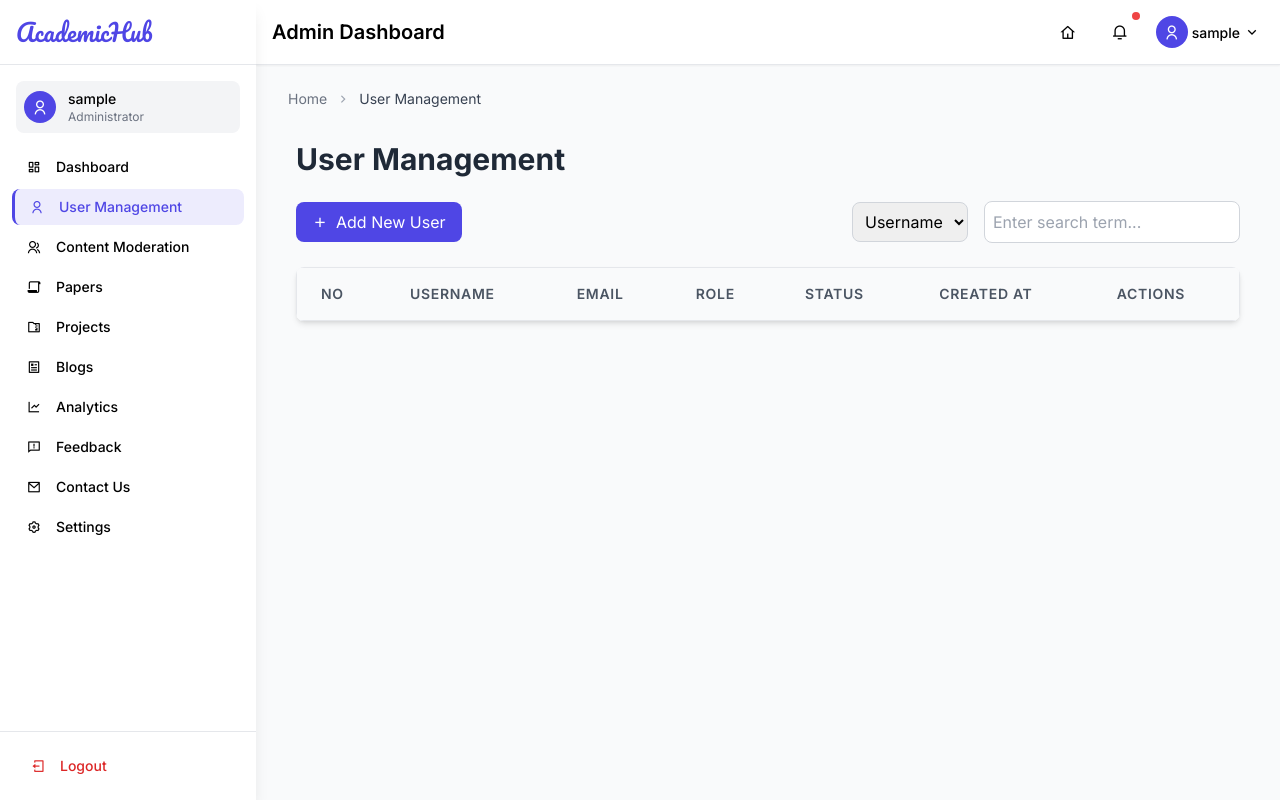
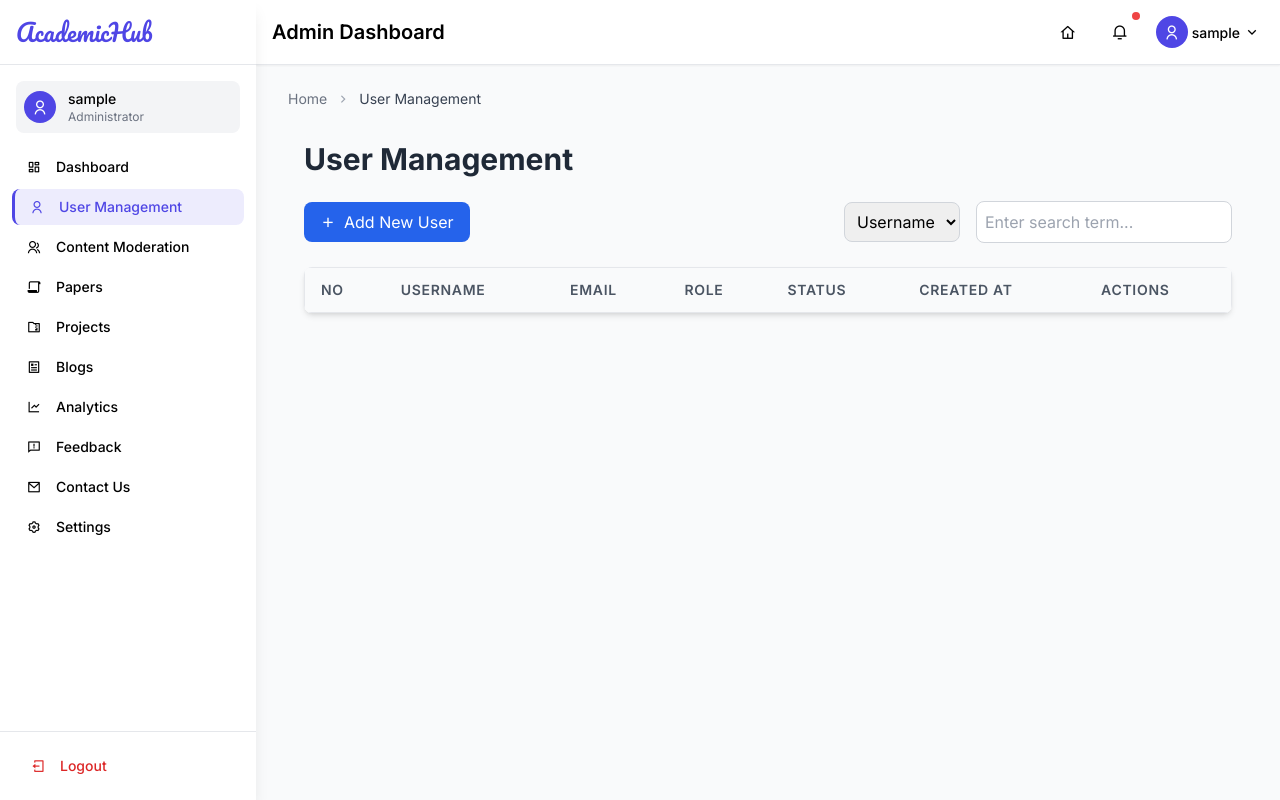
Before and after one commit to keyurbhatiya/Academichub, a Django app: page /admin/users/ in a window 1280 px wide. Run offline with Django 4.2, Linux system fonts and the light colour scheme; the visitor is signed in with stand-in values (Sample User, id 1); data comes from the database, SQL or seed files in the repository; lists and menus that the app fills with data are empty; some libraries are stand-ins or nearby versions.

Commit message:
Refactor user management templates: remove old users.html, add new add_user.html, user_profile.html, and updated users.html with improved structure and functionality

```diff
--- a/academichub/urls.py
+++ b/academichub/urls.py
@@ -16,6 +16,7 @@ urlpatterns = [
     path('admin/blogs/create/', views.create_blog, name='create_blog'),
     path('admin/content-moderation/', views.Content_Moderation, name='content_moderation'),
     path('admin/users/<int:user_id>/profile/', views.view_user_profile, name='view_user_profile'),
+    path('admin/users/create-user/', views.add_user, name='admin_add_user'),
     path('admin/users/<int:user_id>/deactivate/', views.deactivate_user, name='deactivate_user'),
     path('admin/users/<int:user_id>/activate/', views.activate_user, name='activate_user'),
     path('admin/papers/upload/', views.upload_old_paper, name='upload_old_paper'),
--- a/core/views.py
+++ b/core/views.py
@@ -9,6 +9,7 @@ from .forms import ContentModerationForm
 from django.db.models.functions import TruncMonth
 from django.db.models import Count
 import json
+from django.db import IntegrityError
 from django.http import JsonResponse
 from datetime import datetime
 from django.utils import timezone
@@ -71,8 +72,6 @@ def login_view(request):
 def logout_view(request):
     logout(request)
     return redirect('home')
-
-
 
 def papers(request):
     papers = OldPaper.objects.all().order_by('-uploaded_at')
@@ -354,6 +353,8 @@ def user_uploads_view(request):
     }
     return render(request, 'core/user_uploads.html', context)
 
+############################################################# admin views #############################################################
+
 # admin_dashboard view
 
 @login_required
@@ -452,7 +453,31 @@ def admin_users(request):
         'sort_by': sort_by
     }
 
-    return render(request, 'admin/users.html', context)
+    return render(request, 'admin/user_managment/users.html', context)
+
+
+@login_required
+def add_user(request):
+    if not request.user.is_superuser:
+        messages.error(request, "You do not have permission to access this page.")
+        return redirect('admin_dashboard')
+
+    if request.method == 'POST':
+        form = RegisterForm(request.POST)
+        if form.is_valid():
+            user = form.save(commit=False)
+            user.set_password(form.cleaned_data['password1'])  # use password1
+            user.save()
+            messages.success(request, f"User {user.username} created successfully.")
+            return redirect('admin_users')
+        else:
+            messages.error(request, "Please correct the errors below.")
+    else:
+        form = RegisterForm()
+
+    return render(request, 'admin/user_managment/add_user.html', {'form': form})
+
+
 
 @login_required
 def admin_papers(request):
@@ -559,7 +584,7 @@ def Content_Moderation(request):
 @user_passes_test(lambda u: u.is_superuser)
 def view_user_profile(request, user_id):
     user_profile = get_object_or_404(User, id=user_id)
-    return render(request, 'admin/user_profile.html', {'user_profile': user_profile})
+    return render(request, 'admin/user_managment/user_profile.html')
 
 # Deactivate user view
 @login_required
--- a/templates/admin/user_profile.html
+++ b/templates/admin/user_managment/user_profile.html
@@ -61,7 +61,7 @@
             </div>
         </div>
         <div class="mt-6">
-            <a href="{% url 'deactivate_user' user_profile.id %}" class="inline-flex items-center px-4 py-2 bg-red-600 text-white text-sm font-medium rounded-lg hover:bg-red-700 transition-colors">
+            <a href="#" class="inline-flex items-center px-4 py-2 bg-red-600 text-white text-sm font-medium rounded-lg hover:bg-red-700 transition-colors">
                 <i class="ri-user-unfollow-line mr-2"></i>
                 {% if user_profile.is_active %}
                     Deactivate User
--- a/templates/admin/users.html
+++ b/templates/admin/user_managment/users.html
@@ -6,7 +6,7 @@
 <!-- Breadcrumb -->
 <div class="px-4 py-2 bg-gray-50 text-sm">
     <div class="flex items-center space-x-2">
-        <a href="{% url 'admin_dashboard' %}" class="text-gray-500 hover:text-primary">Home</a>
+        <a href="{% url 'admin_dashboard' %}" class="text-gray-500 hover:text-blue-600">Home</a>
         <div class="w-4 h-4 flex items-center justify-center text-gray-400">
             <i class="ri-arrow-right-s-line"></i>
         </div>
@@ -16,20 +16,36 @@
 
 <!-- Messages -->
 {% if messages %}
-    <div class="mb-6 space-y-3">
+<div class="mx-4 my-6 space-y-3">
     {% for message in messages %}
-        <div class="relative p-4 rounded-xl border-l-4 shadow-sm transition-all duration-300 hover:shadow-md {% if message.tags == 'success' %}bg-gradient-to-r from-green-50 to-emerald-50 border-green-500 text-green-800{% elif message.tags == 'error' %}bg-gradient-to-r from-red-50 to-rose-50 border-red-500 text-red-800{% elif message.tags == 'warning' %}bg-gradient-to-r from-yellow-50 to-amber-50 border-yellow-500 text-yellow-800{% else %}bg-gradient-to-r from-blue-50 to-indigo-50 border-blue-500 text-blue-800{% endif %}">
+    <div class="relative p-4 rounded-xl border-l-4 shadow-sm transition-all duration-300 hover:shadow-md
+        {% if message.tags == 'success' %}bg-gradient-to-r from-green-50 to-emerald-50 border-green-500 text-green-800
+        {% elif message.tags == 'error' %}bg-gradient-to-r from-red-50 to-rose-50 border-red-500 text-red-800
+        {% elif message.tags == 'warning' %}bg-gradient-to-r from-yellow-50 to-amber-50 border-yellow-500 text-yellow-800
+        {% else %}bg-gradient-to-r from-blue-50 to-indigo-50 border-blue-500 text-blue-800{% endif %}">
         <div class="flex items-start">
             <div class="flex-shrink-0 mr-3">
-                    <div class="w-8 h-8 rounded-full flex items-center justify-center {% if message.tags == 'success' %}bg-green-100{% elif message.tags == 'error' %}bg-red-100{% elif message.tags == 'warning' %}bg-yellow-100{% else %}bg-blue-100{% endif %}">
-                        <i class="{% if message.tags == 'success' %}ri-check-circle-fill text-green-600{% elif message.tags == 'error' %}ri-error-warning-fill text-red-600{% elif message.tags == 'warning' %}ri-alert-fill text-yellow-600{% else %}ri-information-fill text-blue-600{% endif %} text-lg" aria-hidden="true"></i>
+                <div class="w-8 h-8 rounded-full flex items-center justify-center
+                    {% if message.tags == 'success' %}bg-green-100
+                    {% elif message.tags == 'error' %}bg-red-100
+                    {% elif message.tags == 'warning' %}bg-yellow-100
+                    {% else %}bg-blue-100{% endif %}">
+                    <i class="{% if message.tags == 'success' %}ri-check-circle-fill text-green-600
+                        {% elif message.tags == 'error' %}ri-error-warning-fill text-red-600
+                        {% elif message.tags == 'warning' %}ri-alert-fill text-yellow-600
+                        {% else %}ri-information-fill text-blue-600{% endif %} text-lg" aria-hidden="true"></i>
                 </div>
             </div>
             <div class="flex-1 min-w-0">
                 <p class="font-medium leading-5">{{ message }}</p>
             </div>
             <div class="flex-shrink-0 ml-4">
-                    <button type="button" class="inline-flex rounded-md p-1.5 focus:outline-none focus:ring-2 focus:ring-offset-2 {% if message.tags == 'success' %}text-green-500 hover:bg-green-100 focus:ring-green-500{% elif message.tags == 'error' %}text-red-500 hover:bg-red-100 focus:ring-red-500{% elif message.tags == 'warning' %}text-yellow-500 hover:bg-yellow-100 focus:ring-yellow-500{% else %}text-blue-500 hover:bg-blue-100 focus:ring-blue-500{% endif %} transition-colors duration-200" onclick="this.parentElement.parentElement.parentElement.remove()">
+                <button type="button" class="inline-flex rounded-md p-1.5 focus:outline-none focus:ring-2 focus:ring-offset-2
+                    {% if message.tags == 'success' %}text-green-500 hover:bg-green-100 focus:ring-green-500
+                    {% elif message.tags == 'error' %}text-red-500 hover:bg-red-100 focus:ring-red-500
+                    {% elif message.tags == 'warning' %}text-yellow-500 hover:bg-yellow-100 focus:ring-yellow-500
+                    {% else %}text-blue-500 hover:bg-blue-100 focus:ring-blue-500{% endif %} transition-colors duration-200"
+                    onclick="this.closest('.relative').remove()">
                     <span class="sr-only">Dismiss</span>
                     <i class="ri-close-line text-lg" aria-hidden="true"></i>
                 </button>
@@ -41,21 +57,22 @@
 {% endif %}
 
 <!-- User Management Section -->
-<div class="container mx-auto p-6">
-    <h1 class="text-3xl font-bold text-gray-800 mb-6">User Management</h1>
+<div class="container mx-auto px-4 sm:px-6 lg:px-8 py-6">
+    <h1 class="text-2xl sm:text-3xl font-bold text-gray-800 mb-6">User Management</h1>
 
     <div class="mb-6 flex flex-col sm:flex-row sm:items-center sm:justify-between gap-4">
-        <a href="#" class="inline-flex items-center px-4 py-2 bg-primary text-white rounded-lg transition-colors">
+        <a href="{% url 'admin_add_user' %}" class="inline-flex items-center px-4 py-2 bg-blue-600 text-white rounded-lg hover:bg-blue-700 transition-colors w-full sm:w-auto justify-center sm:justify-start">
             <i class="ri-add-line mr-2"></i> Add New User
         </a>
-        <div class="flex items-center gap-4">
-            <select id="filter-type" class="border border-gray-300 rounded-lg p-2 focus:ring-2 focus:ring-blue-500 focus:outline-none">
+        <div class="flex flex-col sm:flex-row items-center gap-4 w-full sm:w-auto">
+            <select id="filter-type" class="border border-gray-300 rounded-lg p-2 focus:ring-2 focus:ring-blue-500 focus:outline-none w-full sm:w-auto">
                 <option value="username">Username</option>
                 <option value="email">Email</option>
                 <option value="role">Role</option>
                 <option value="status">Status</option>
             </select>
-            <input type="text" id="filter-input" placeholder="Enter search term..." class="border border-gray-300 rounded-lg p-2 w-full sm:w-64 focus:ring-2 focus:ring-blue-500 focus:outline-none">
+            <input type="text" id="filter-input" placeholder="Enter search term..."
+                class="border border-gray-300 rounded-lg p-2 focus:ring-2 focus:ring-blue-500 focus:outline-none w-full sm:w-64">
         </div>
     </div>
 
@@ -63,43 +80,45 @@
         <table class="min-w-full bg-white border border-gray-200">
             <thead class="bg-gray-100">
                 <tr>
-                    <th class="px-6 py-4 text-left text-sm font-semibold text-gray-600 uppercase tracking-wider">No</th>
-                    <th class="px-6 py-4 text-left text-sm font-semibold text-gray-600 uppercase tracking-wider">Username</th>
-                    <th class="px-6 py-4 text-left text-sm font-semibold text-gray-600 uppercase tracking-wider">Email</th>
-                    <th class="px-6 py-4 text-left text-sm font-semibold text-gray-600 uppercase tracking-wider">Role</th>
-                    <th class="px-6 py-4 text-left text-sm font-semibold text-gray-600 uppercase tracking-wider">Status</th>
-                    <th class="px-6 py-4 text-left text-sm font-semibold text-gray-600 uppercase tracking-wider">Created At</th>
-                    <th class="px-6 py-4 text-left text-sm font-semibold text-gray-600 uppercase tracking-wider">Actions</th>
+                    <th class="px-4 py-3 text-left text-xs sm:text-sm font-semibold text-gray-600 uppercase tracking-wider">No</th>
+                    <th class="px-4 py-3 text-left text-xs sm:text-sm font-semibold text-gray-600 uppercase tracking-wider">Username</th>
+                    <th class="px-4 py-3 text-left text-xs sm:text-sm font-semibold text-gray-600 uppercase tracking-wider">Email</th>
+                    <th class="px-4 py-3 text-left text-xs sm:text-sm font-semibold text-gray-600 uppercase tracking-wider">Role</th>
+                    <th class="px-4 py-3 text-left text-xs sm:text-sm font-semibold text-gray-600 uppercase tracking-wider">Status</th>
+                    <th class="px-4 py-3 text-left text-xs sm:text-sm font-semibold text-gray-600 uppercase tracking-wider">Created At</th>
+                    <th class="px-4 py-3 text-left text-xs sm:text-sm font-semibold text-gray-600 uppercase tracking-wider">Actions</th>
                 </tr>
             </thead>
             <tbody class="divide-y divide-gray-200">
                 {% for user in users %}
                 {% if not user.is_superuser %}
                 <tr class="hover:bg-gray-50 transition-colors">
-                    <td class="px-6 py-4 text-sm text-gray-700">{{ forloop.counter }}</td>
-                    <td class="px-6 py-4 text-sm text-gray-700">{{ user.get_full_name|default:user.username }}</td>
-                    <td class="px-6 py-4 text-sm text-gray-700">{{ user.email }}</td>
-                    <td class="px-6 py-4 text-sm">
-                        <span class="inline-flex px-2 text-xs font-semibold leading-5 rounded-full {% if user.is_superuser %}text-green-800 bg-green-100{% else %}text-blue-800 bg-blue-100{% endif %}">
+                    <td class="px-4 py-3 text-sm text-gray-700">{{ forloop.counter }}</td>
+                    <td class="px-4 py-3 text-sm text-gray-700">{{ user.get_full_name|default:user.username }}</td>
+                    <td class="px-4 py-3 text-sm text-gray-700 truncate max-w-xs">{{ user.email }}</td>
+                    <td class="px-4 py-3 text-sm">
+                        <span class="inline-flex px-2 py-1 text-xs font-semibold rounded-full
+                            {% if user.is_superuser %}text-green-800 bg-green-100{% else %}text-blue-800 bg-blue-100{% endif %}">
                             {{ user.is_superuser|yesno:"Admin,User" }}
                         </span>
                     </td>
-                    <td class="px-6 py-4 text-sm">
-                        <span class="inline-flex px-3 py-1 text-xs font-semibold leading-5 rounded-full {% if user.is_active %}text-green-800 bg-green-100{% else %}text-red-800 bg-red-100{% endif %}">
+                    <td class="px-4 py-3 text-sm">
+                        <span class="inline-flex px-3 py-1 text-xs font-semibold rounded-full
+                            {% if user.is_active %}text-green-800 bg-green-100{% else %}text-red-800 bg-red-100{% endif %}">
                             {{ user.is_active|yesno:"Active,Inactive" }}
                         </span>
                     </td>
-                    <td class="px-6 py-4 text-sm text-gray-700">{{ user.date_joined|date:"M d, Y" }}</td>
-                    <td class="px-6 py-4 text-sm">
+                    <td class="px-4 py-3 text-sm text-gray-700">{{ user.date_joined|date:"M d, Y" }}</td>
+                    <td class="px-4 py-3 text-sm">
                         <button data-dialog-target="animated-modal" onclick='openUserModal({
                             "id": "{{ user.id }}",
                             "username": "{{ user.username|escapejs }}",
                             "email": "{{ user.email|escapejs }}",
                             "date_joined": "{{ user.date_joined|date:"M d, Y" }}",
-                            "last_login": "{{ user.last_login|date:"M d, Y H:i" }}",
+                            "last_login": "{{ user.last_login|date:"M d, Y H:i"|default:"Never" }}",
                             "is_active": {{ user.is_active|yesno:"true,false" }}
                         })'
-                            class="px-4 py-2 text-blue-600 border border-blue-600 rounded hover:bg-blue-600 hover:text-white transition-colors">
+                            class="px-3 py-1 text-blue-600 border border-blue-600 rounded hover:bg-blue-600 hover:text-white transition-colors">
                             View Details
                         </button>
                     </td>
@@ -107,7 +126,7 @@
                 {% endif %}
                 {% empty %}
                 <tr>
-                    <td colspan="7" class="text-center px-6 py-4 text-gray-500">No users found.</td>
+                    <td colspan="7" class="text-center px-4 py-4 text-gray-500">No users found.</td>
                 </tr>
                 {% endfor %}
             </tbody>
@@ -116,7 +135,7 @@
 
     <!-- Pagination -->
     {% if page_obj.paginator.num_pages > 1 %}
-    <div class="mt-4 flex items-center justify-between">
+    <div class="mt-4 flex flex-col sm:flex-row items-center justify-between gap-4">
         <div>
             <p class="text-sm text-gray-700">
                 Showing <span class="font-medium">{{ page_obj.start_index }}</span> to
@@ -128,7 +147,7 @@
             <nav class="relative z-0 inline-flex rounded-md shadow-sm -space-x-px" aria-label="Pagination">
                 {% if page_obj.has_previous %}
                 <a href="?page={{ page_obj.previous_page_number }}&search={{ request.GET.search|default:'' }}"
-                    class="relative inline-flex items-center px-2 py-2 rounded-l-md border border-gray-300 bg-white text-sm font-medium text-gray-500 hover:text-gray-400">
+                    class="relative inline-flex items-center px-2 py-2 rounded-l-md border border-gray-300 bg-white text-sm font-medium text-gray-500 hover:bg-gray-50">
                     <svg class="h-5 w-5" viewBox="0 0 20 20" fill="currentColor">
                         <path fill-rule="evenodd" d="M12.707 5.293a1 1 0 010 1.414L9.414 10l3.293 3.293a1 1 0 01-1.414 1.414l-4-4a1 1 0 010-1.414l4-4a1 1 0 011.414 0z" clip-rule="evenodd" />
                     </svg>
@@ -152,7 +171,7 @@
 
                 {% if page_obj.has_next %}
                 <a href="?page={{ page_obj.next_page_number }}&search={{ request.GET.search|default:'' }}"
-                    class="relative inline-flex items-center px-2 py-2 rounded-r-md border border-gray-300 bg-white text-sm font-medium text-gray-500 hover:text-gray-400">
+                    class="relative inline-flex items-center px-2 py-2 rounded-r-md border border-gray-300 bg-white text-sm font-medium text-gray-500 hover:bg-gray-50">
                     <svg class="h-5 w-5" viewBox="0 0 20 20" fill="currentColor">
                         <path fill-rule="evenodd" d="M7.293 14.707a1 1 0 010-1.414L10.586 10 7.293 6.707a1 1 0 011.414-1.414l4 4a1 1 0 010 1.414l-4 4a1 1 0 01-1.414 0z" clip-rule="evenodd" />
                     </svg>
@@ -171,8 +190,8 @@
 </div>
 
 <!-- Modal -->
-<div id="userModal" class="fixed inset-0 z-50 hidden flex items-center justify-center bg-black bg-opacity-50">
-    <div class="bg-white rounded-lg shadow-lg w-full max-w-md p-6 relative mx-auto">
+<div id="userModal" class="fixed inset-0 z-50 hidden flex items-center justify-center bg-black bg-opacity-50 px-4">
+    <div class="bg-white rounded-lg shadow-lg w-full max-w-md p-6 relative">
         <button onclick="closeModal()" class="absolute top-2 right-2 text-gray-600 hover:text-red-500 text-xl">×</button>
         <h2 class="text-lg font-semibold mb-4">User Details</h2>
 
@@ -201,7 +220,7 @@ function openUserModal(user) {
     document.getElementById('modalUsername').innerText = user.username;
     document.getElementById('modalEmail').innerText = user.email;
     document.getElementById('modalJoinDate').innerText = user.date_joined;
-    document.getElementById('modalLastLogin').innerText = user.last_login || 'Never';
+    document.getElementById('modalLastLogin').innerText = user.last_login;
     document.getElementById('modalUserId').value = user.id;
 
     const statusSpan = document.getElementById('modalStatus');
@@ -234,13 +253,13 @@ document.addEventListener('DOMContentLoaded', () => {
     const filterType = document.getElementById('filter-type');
     const rows = document.querySelectorAll('tbody tr:not(.text-center)');
 
-    filterInput.addEventListener('input', () => {
-        const searchTerm = filterInput.value.toLowerCase();
+    function filterRows() {
+        const searchTerm = filterInput.value.toLowerCase().trim();
         const selectedType = filterType.value;
 
         rows.forEach(row => {
             const cells = row.querySelectorAll('td');
-            let cellText;
+            let cellText = '';
             if (selectedType === 'username') cellText = cells[1].textContent.toLowerCase();
             else if (selectedType === 'email') cellText = cells[2].textContent.toLowerCase();
             else if (selectedType === 'role') cellText = cells[3].textContent.toLowerCase();
@@ -248,7 +267,10 @@ document.addEventListener('DOMContentLoaded', () => {
 
             row.style.display = cellText.includes(searchTerm) ? '' : 'none';
         });
-    });
+    }
+
+    filterInput.addEventListener('input', filterRows);
+    filterType.addEventListener('change', filterRows);
 });
 </script>
 {% endblock %}
```
Also changed, not shown: templates/admin/user_managment/add_user.html (added, +127 -0 lines), core/forms.py (line endings or trailing spaces). Lines whose indentation alone changed are shown as unchanged.
